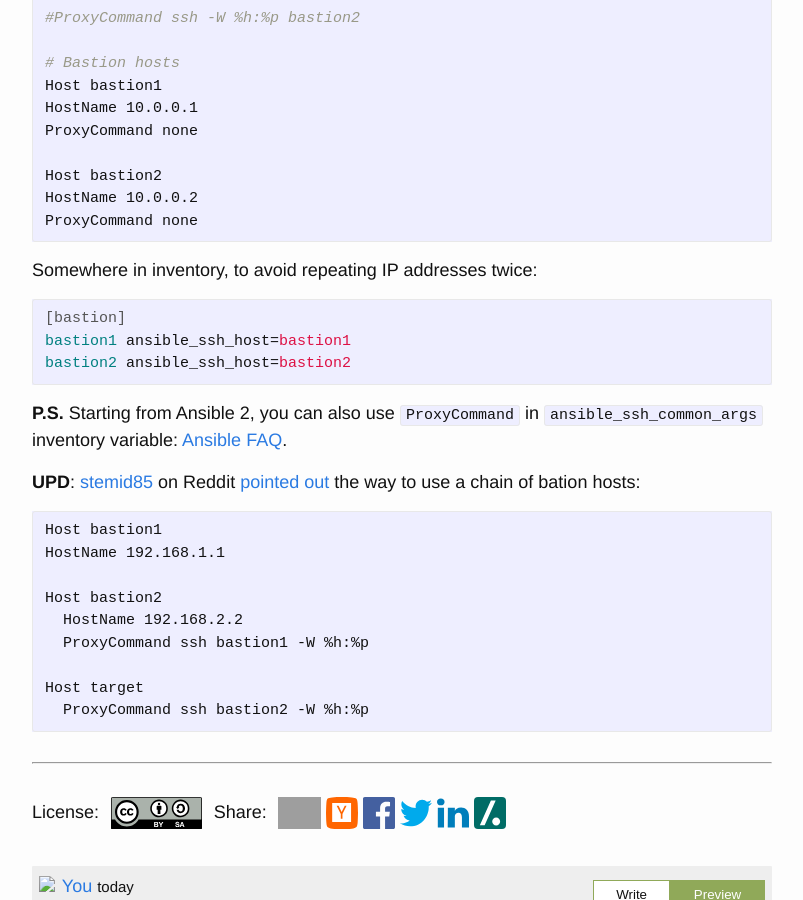
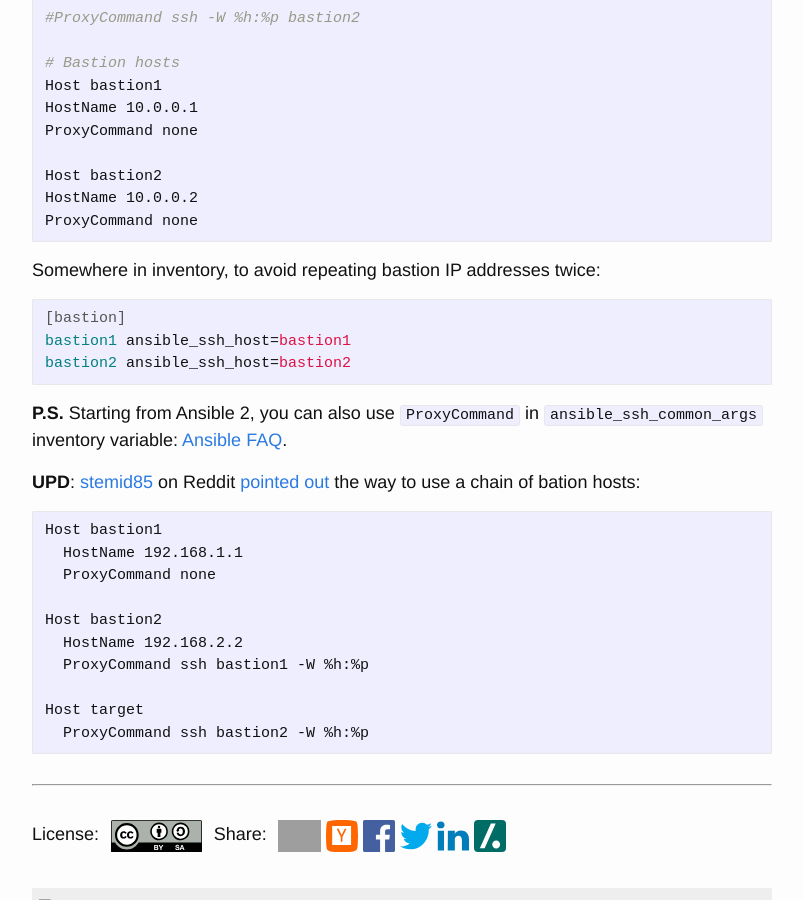
Before and after one commit to selivan/selivan.github.io, a Jekyll site: the page built from _posts/2018-01-29-ansible-ssh-bastion-host.md, in a window 1280 px wide and 900 px high, scrolled down 811 px. Shown: the whole window, without its empty margins (238-1041 px from the left). Built offline with Jekyll 4.4.1, drawn with Linux system fonts in a browser that asks for light colours; grey boxes are pictures that could not be loaded.

Commit message:
Update 2018-01-29-ansible-ssh-bastion-host.md

````diff
--- a/_posts/2018-01-29-ansible-ssh-bastion-host.md
+++ b/_posts/2018-01-29-ansible-ssh-bastion-host.md
@@ -42,7 +42,7 @@ HostName 10.0.0.2
 ProxyCommand none
 ```
 
-Somewhere in inventory, to avoid repeating IP addresses twice:
+Somewhere in inventory, to avoid repeating bastion IP addresses twice:
 
 ```ini
 [bastion]
@@ -55,7 +55,9 @@ bastion2 ansible_ssh_host=bastion2
 **UPD**: [stemid85](https://www.reddit.com/user/stemid85) on Reddit [pointed out](https://www.reddit.com/r/linuxadmin/comments/7tp0q1/using_ansible_with_bastion_host/dtfp057/) the way to use a chain of bation hosts:
 
 ```
-Host bastion1                                                                                                                   HostName 192.168.1.1
+Host bastion1
+  HostName 192.168.1.1
+  ProxyCommand none
 
 Host bastion2
   HostName 192.168.2.2
````
